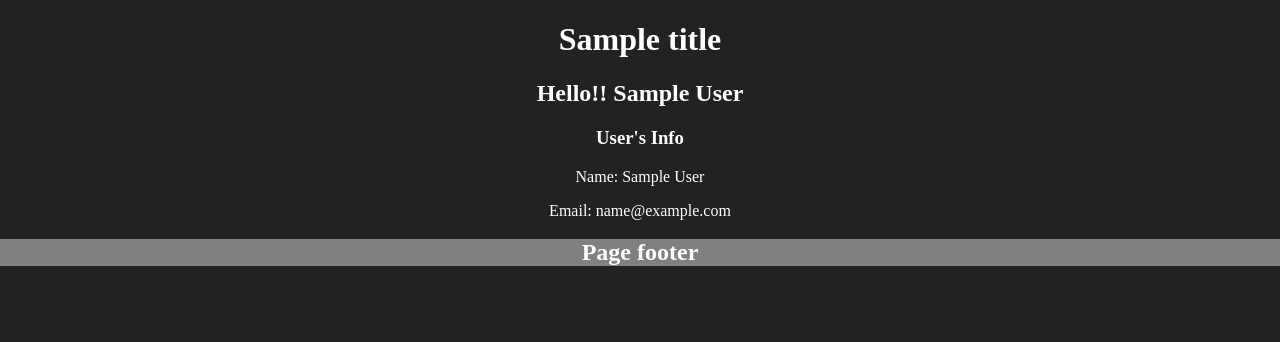
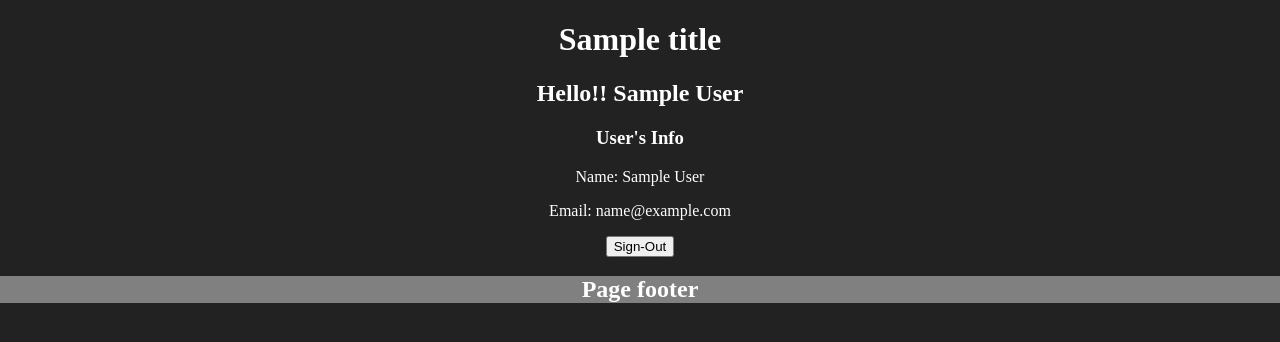
Before and after one commit to Sid-0602/MERN-WEB-DEV--23, a Node server app: template ConnectIO/views/user_profile.ejs in a window 1280 px wide. Shown: the part 27-369 px from the top of the page. Run offline with Node 20, Linux system fonts and the light colour scheme; tables that the repository leaves empty hold one stand-in row (values such as "Sample post"); the template is opened without the code that fills it: values that come from a table or form of the project are taken from there, most other values are stand-ins (such as "Sample title", 1, 10 or a date in 2020); some libraries are stand-ins or nearby versions.

Commit message:
Local Auth Final push

```diff
--- a/ConnectIO/views/user_profile.ejs
+++ b/ConnectIO/views/user_profile.ejs
@@ -21,4 +21,10 @@
 
 <h3>User's Info</h3>
 <p> Name: <%= user.name%></p>
+
 <p> Email: <%= user.email%></p>
+
+
+<form action="/users/sign-out" method="POST">
+    <input type="submit" value="Sign-Out">
+</form>
```
